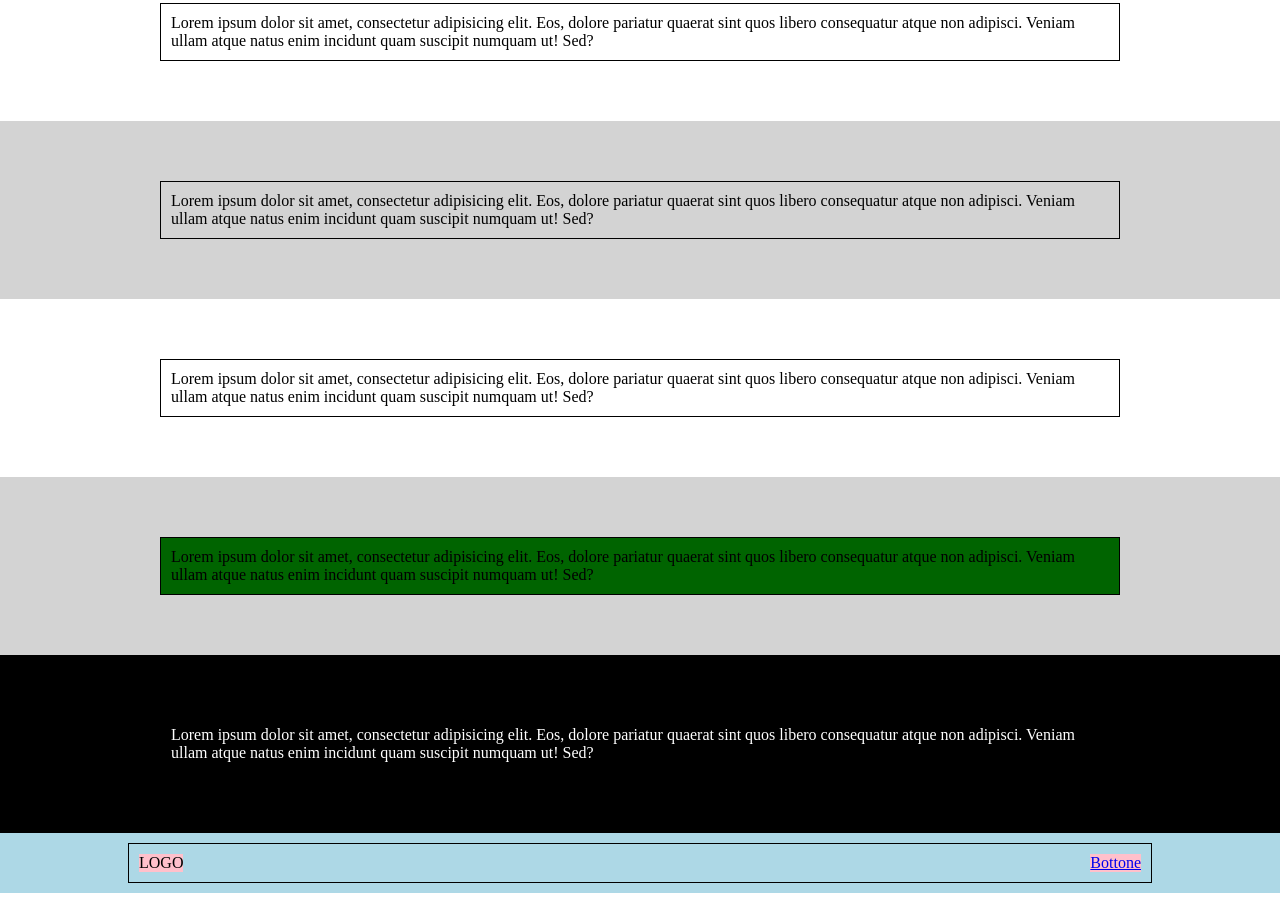
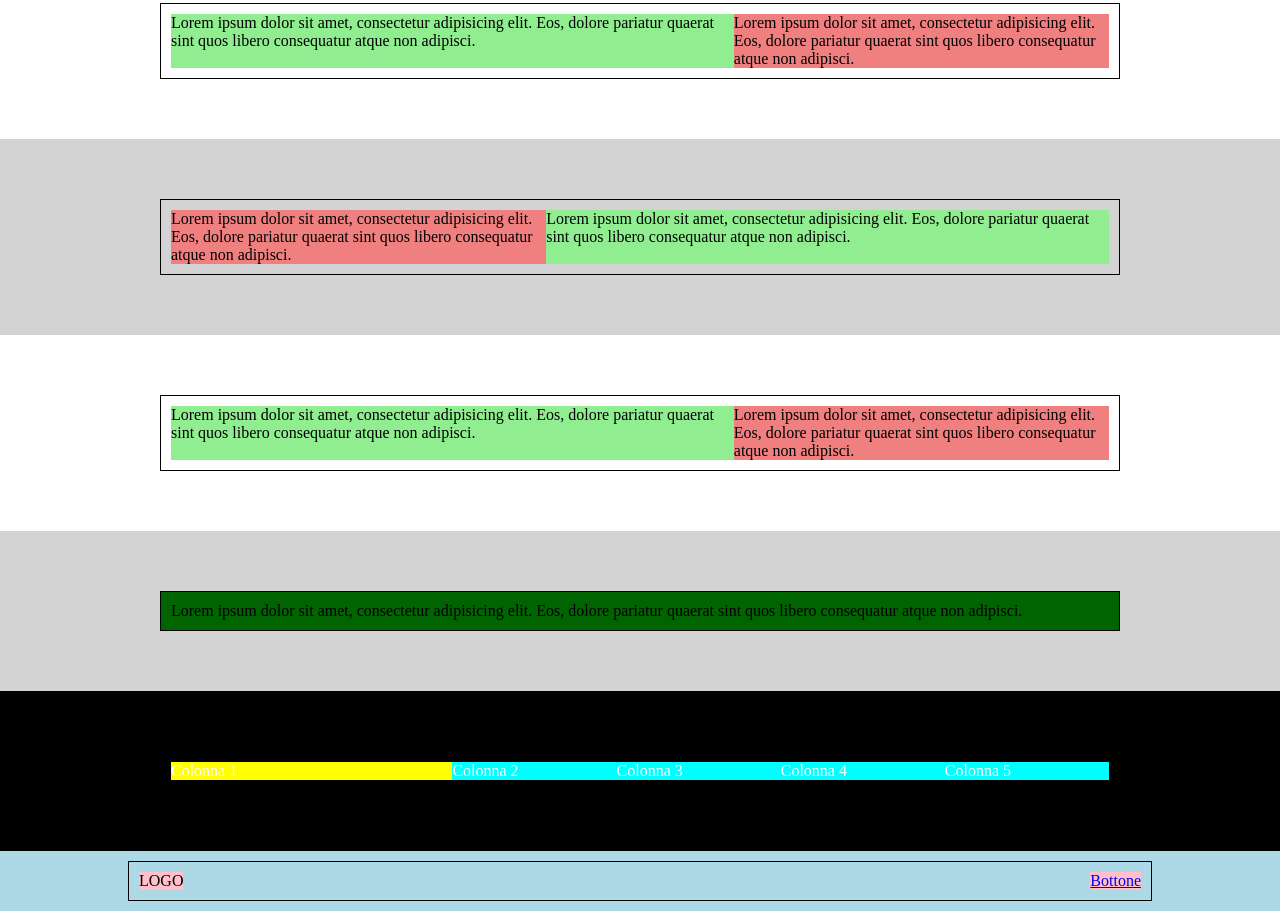
Before and after one commit to Francesco-Leoni-Pro/htmlcss-struttura-discord, a plain HTML site: page index.html in a window 1280 px wide. Shown: the part 295-1206 px from the top of the page. Drawn offline with Linux system fonts and the light colour scheme.

Commit message:
feat: ultime sezioni

```diff
--- a/css/style.css
+++ b/css/style.css
@@ -105,3 +105,28 @@ main .container {
 .footer-spacer {
   flex-grow: 1;
   background: lightblue;}
+
+.two-columns {
+    display: flex;
+}
+
+.col-60 {
+    width: 60%;
+    background: lightgreen;
+}
+.col-40 {
+    width: 40%;
+    background: lightcoral;
+}
+
+.five-columns {
+    display: flex;
+}
+
+.five-columns .col-30 {
+  flex-basis: 30%;
+  background-color: yellow;}
+
+  .five-columns .col:not(.col-30) {
+  flex: 1;
+background-color: aqua;}
--- a/index.html
+++ b/index.html
@@ -17,11 +17,9 @@
                     <a class="nav-link" href="#">Services</a>
                     <a class="nav-link" href="#">Contact</a>
                 </nav>
-                <div>
                 <nav>
                     <a class="nav-link" href="#">LOGIN</a>
                 </nav>
-                </div>
             </div>
         </div>
     </header>
@@ -31,33 +29,67 @@
                 <p>Lorem ipsum dolor sit amet, consectetur adipisicing elit. Eos, dolore pariatur quaerat sint quos libero consequatur atque non adipisci. Veniam ullam atque natus enim incidunt quam suscipit numquam ut! Sed?</p>
             </div>
         </section>
+
         <section class="bg-white">
-        <div class="container">
-            <p>Lorem ipsum dolor sit amet, consectetur adipisicing elit. Eos, dolore pariatur quaerat sint quos libero consequatur atque non adipisci. Veniam ullam atque natus enim incidunt quam suscipit numquam ut! Sed?</p>
+            <div class="container two-columns">
+                <div class="col-60">
+                    <p>Lorem ipsum dolor sit amet, consectetur adipisicing elit. Eos, dolore pariatur quaerat sint quos libero consequatur atque non adipisci.</p>
+                </div>
+                <div class="col-40">
+                    <p>Lorem ipsum dolor sit amet, consectetur adipisicing elit. Eos, dolore pariatur quaerat sint quos libero consequatur atque non adipisci.</p>
+                </div>
             </div>
         </section>
+
         <section class="bg-lightgray">
-        <div class="container">
-            <p>Lorem ipsum dolor sit amet, consectetur adipisicing elit. Eos, dolore pariatur quaerat sint quos libero consequatur atque non adipisci. Veniam ullam atque natus enim incidunt quam suscipit numquam ut! Sed?</p>
+            <div class="container two-columns">
+                <div class="col-40">
+                    <p>Lorem ipsum dolor sit amet, consectetur adipisicing elit. Eos, dolore pariatur quaerat sint quos libero consequatur atque non adipisci.</p>
+                </div>
+                <div class="col-60">
+                    <p>Lorem ipsum dolor sit amet, consectetur adipisicing elit. Eos, dolore pariatur quaerat sint quos libero consequatur atque non adipisci.</p>
+                </div>
             </div>
         </section>
+
         <section class="bg-white">
-        <div class="container">
-            <p>Lorem ipsum dolor sit amet, consectetur adipisicing elit. Eos, dolore pariatur quaerat sint quos libero consequatur atque non adipisci. Veniam ullam atque natus enim incidunt quam suscipit numquam ut! Sed?</p>
+            <div class="container two-columns">
+                <div class="col-60">
+                    <p>Lorem ipsum dolor sit amet, consectetur adipisicing elit. Eos, dolore pariatur quaerat sint quos libero consequatur atque non adipisci.</p>
+                </div>
+                <div class="col-40">
+                    <p>Lorem ipsum dolor sit amet, consectetur adipisicing elit. Eos, dolore pariatur quaerat sint quos libero consequatur atque non adipisci.</p>
+                </div>
             </div>
         </section>
+
         <section class="bg-lightgray">
             <div class="container bg-darkgreen">
-            <div>Lorem ipsum dolor sit amet, consectetur adipisicing elit. Eos, dolore pariatur quaerat sint quos libero consequatur atque non adipisci. Veniam ullam atque natus enim incidunt quam suscipit numquam ut! Sed?</div>
+                <div>Lorem ipsum dolor sit amet, consectetur adipisicing elit. Eos, dolore pariatur quaerat sint quos libero consequatur atque non adipisci.</div>
             </div>
         </section>
-        </section>
+
         <section class="bg-black">
-        <div class="container">
-            <p>Lorem ipsum dolor sit amet, consectetur adipisicing elit. Eos, dolore pariatur quaerat sint quos libero consequatur atque non adipisci. Veniam ullam atque natus enim incidunt quam suscipit numquam ut! Sed?</p>
+            <div class="container five-columns">
+                <div class="col col-30">
+                    <p>Colonna 1</p>
+                </div>
+                <div class="col">
+                    <p>Colonna 2</p>
+                </div>
+                <div class="col">
+                    <p>Colonna 3</p>
+                </div>
+                <div class="col">
+                    <p>Colonna 4</p>
+                </div>
+                <div class="col">
+                    <p>Colonna 5</p>
+                </div>
             </div>
         </section>
     </main>
+
     <footer class="footer">
         <div class="container">
             <div class="footer-inner">
@@ -65,7 +97,7 @@
                 <div class="footer-spacer"></div>
                 <a class="nav-link" href="#">Bottone</a>
             </div>
+        </div>
     </footer>
-
 </body>
 </html>
```
Lines whose indentation alone changed are shown as unchanged.
